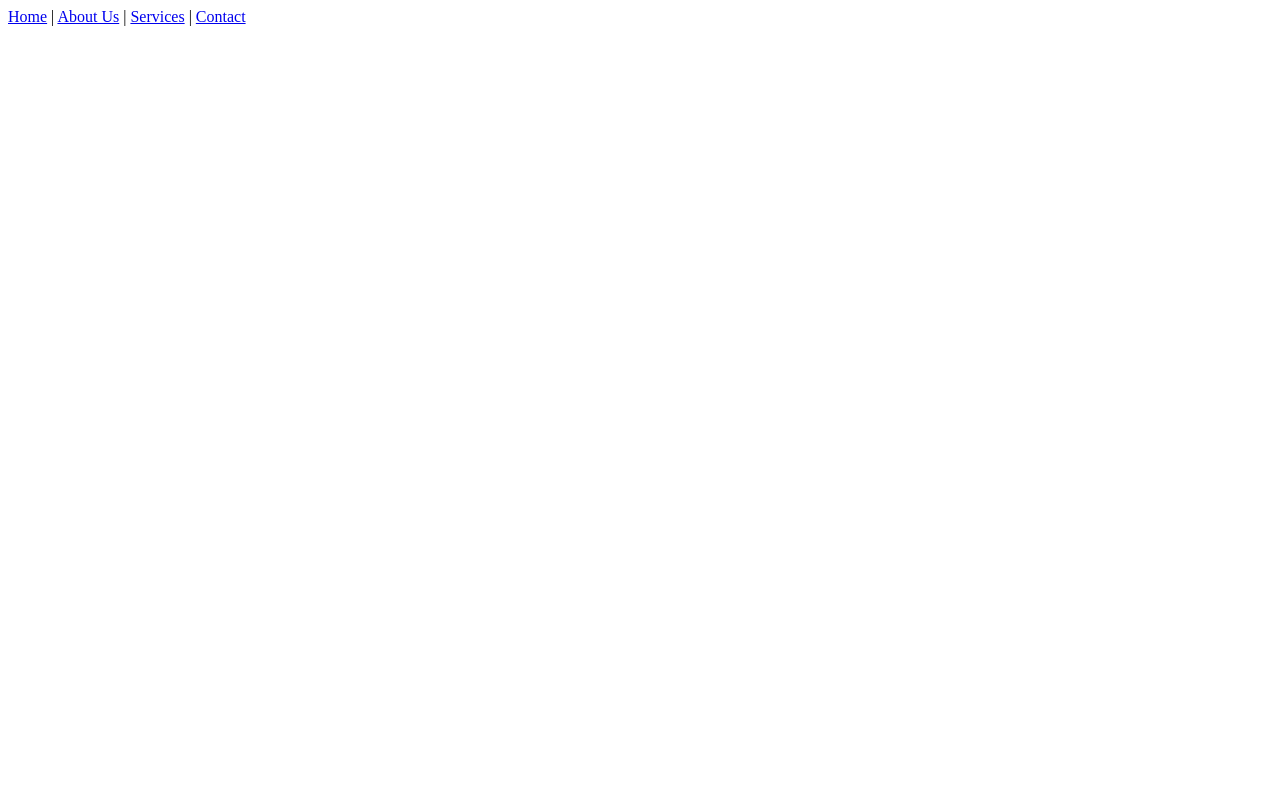
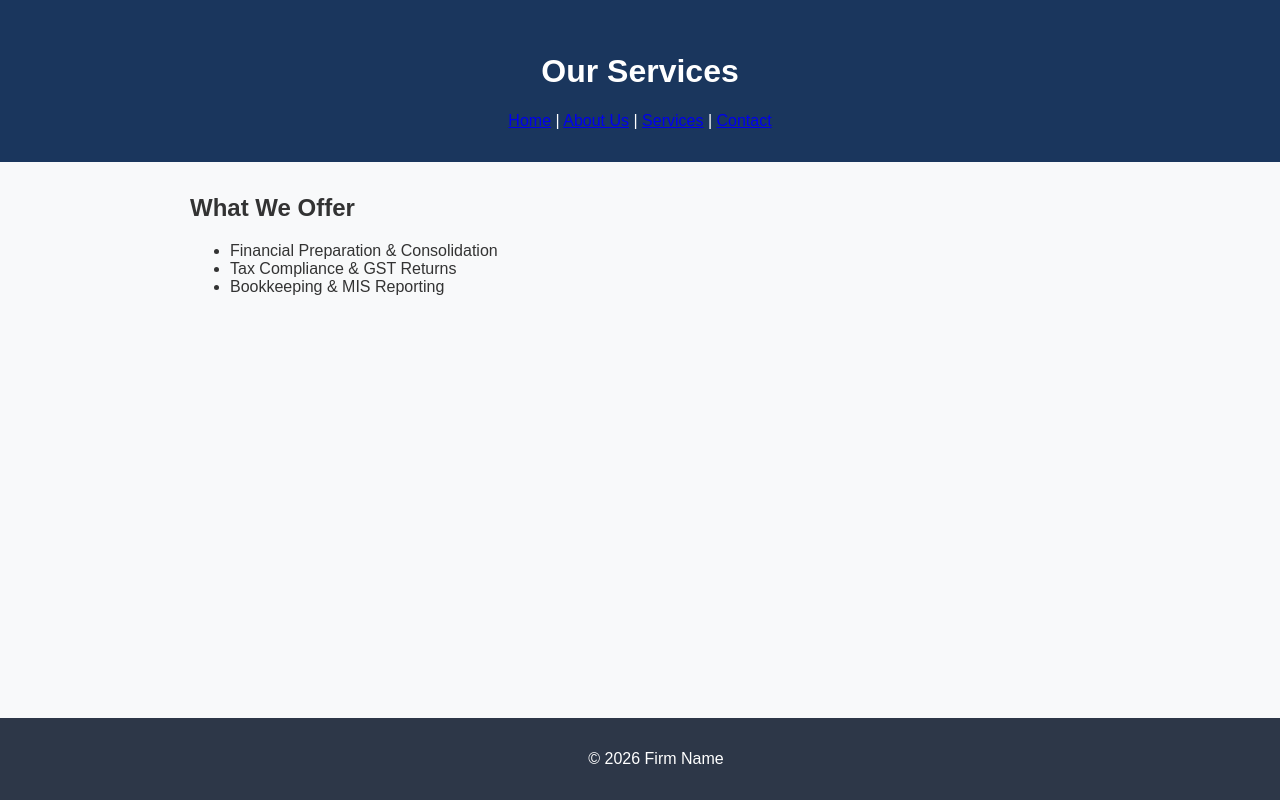
Before and after one commit to vaseemahmad12345-glitch/Taxproconsultancyservices.github.io, a plain HTML site: page services.html in a window 1280 px wide. Drawn offline with Linux system fonts and the light colour scheme.

Commit message:
Create services.html with basic structure and content
Added a complete HTML structure for the services page, including a header, main content, and footer.

```diff
--- a/services.html
+++ b/services.html
@@ -1,6 +1,31 @@
+<!DOCTYPE html>
+<html lang="en">
+<head>
+    <meta charset="UTF-8">
+    <meta name="viewport" content="width=device-width, initial-scale=1.0">
+    <title>Services | Taxpro Consultancy Services</title>
+    <link rel="stylesheet" href="style.css">
+</head>
+<body>
+    <header>
+        <h1>Our Services</h1>
         <nav>
             <a href="index.html">Home</a> |
             <a href="about.html">About Us</a> |
             <a href="services.html">Services</a> |
             <a href="contact.html">Contact</a>
         </nav>
+    </header>
+    <main>
+        <h2>What We Offer</h2>
+        <ul>
+            <li>Financial Preparation & Consolidation</li>
+            <li>Tax Compliance & GST Returns</li>
+            <li>Bookkeeping & MIS Reporting</li>
+        </ul>
+    </main>
+    <footer>
+        <p>&copy; 2026 Firm Name</p>
+    </footer>
+</body>
+</html>
```
Lines whose indentation alone changed are shown as unchanged.
